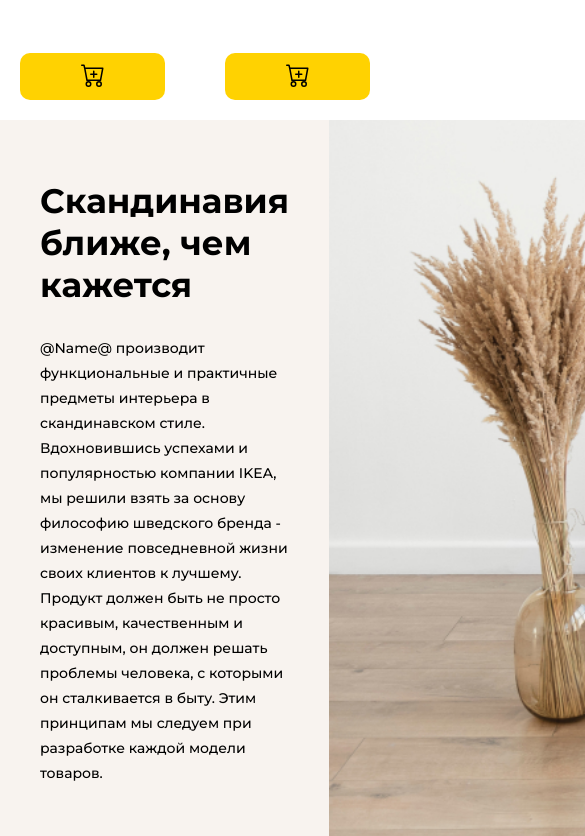
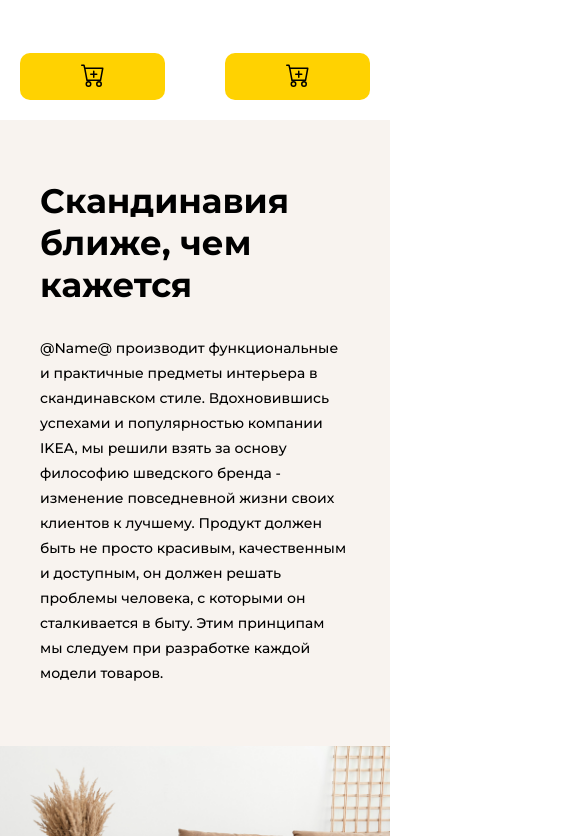
Before and after one commit to Chernenko1/eCommerce, a React (Vite) app: page / in a window 390 px wide. Shown: the part 2248-3084 px from the top of the page, 585 px wide, since content can reach past the window. Built offline with nearby package versions, Linux system fonts and the light colour scheme.

Commit message:
upd: added meadia for adapt

```diff
--- a/src/pages/Home/components/Banners/style.module.css
+++ b/src/pages/Home/components/Banners/style.module.css
@@ -65,3 +65,47 @@
  font-size: 14px;
  font-weight: 500;
 }
+
+@media (max-width: 1200px) {
+  .container {
+    grid-template-columns: repeat(3, minmax(0, 1fr));
+    grid-template-rows: 1fr 260px 260px;
+  }
+
+  .bigBanner {
+    flex-direction: column;
+    justify-content: center;
+    grid-column: 1 / 4;
+  }
+}
+
+@media (max-width: 768px) {
+  .container {
+    grid-template-columns: repeat(2, minmax(0, 1fr));
+    grid-template-rows: 1fr repeat(3, 260px);
+  }
+
+  .bigBanner {
+    grid-column: 1 / 3;
+  }
+}
+
+@media screen and (min-width: 500px ) and (max-width: 768px) {
+  .littleBanner:last-child {
+    display: flex;
+    flex-direction: column;
+    align-items: center;
+    grid-column: 1/3;
+  }
+}
+
+@media (max-width: 500px) {
+  .container {
+    grid-template-columns: repeat(1, minmax(0, 1fr));
+    grid-template-rows: 1fr repeat(4, 260px);
+  }
+
+  .bigBanner {
+    grid-column: 1 / 2;
+  }
+}
```
